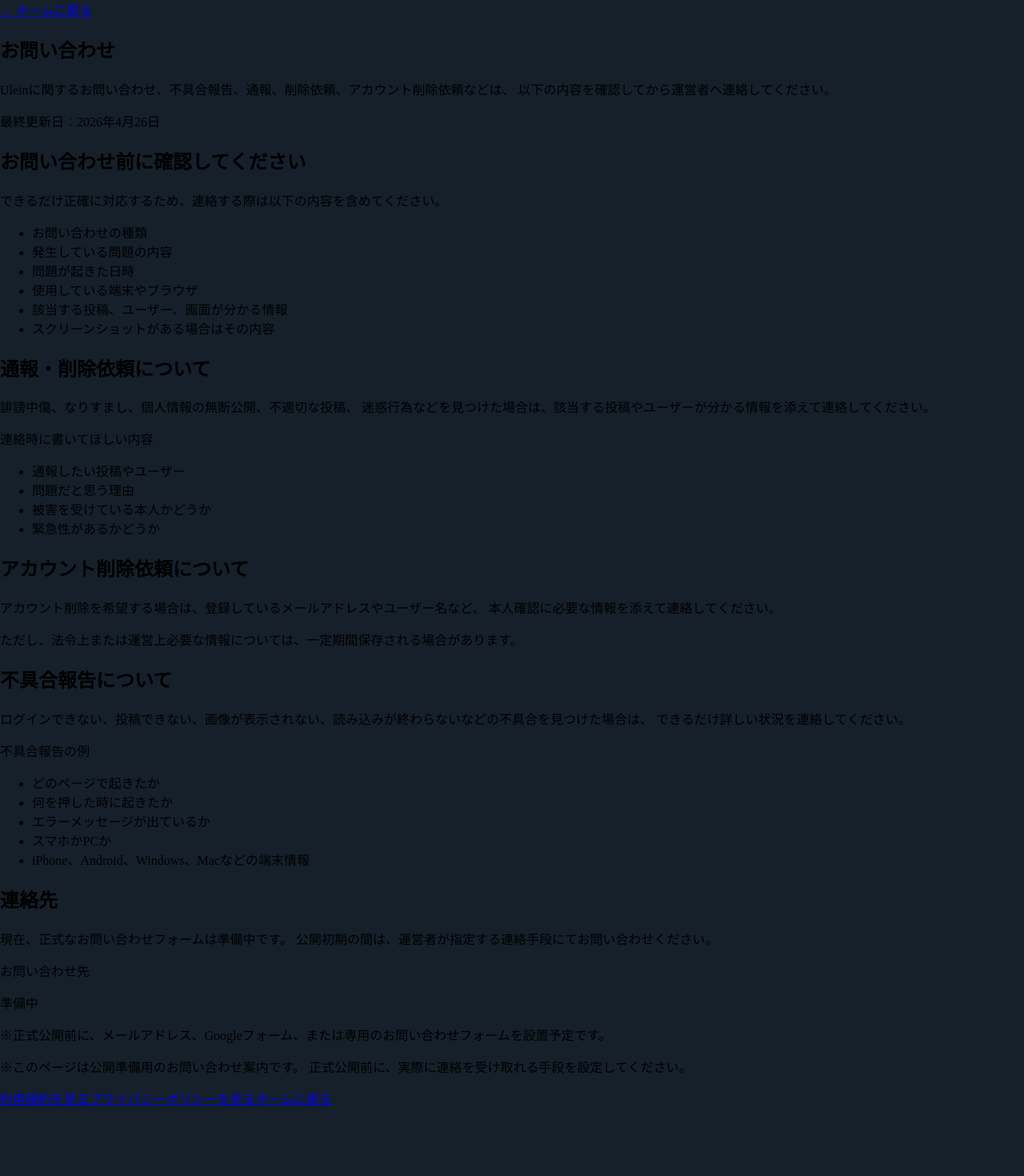
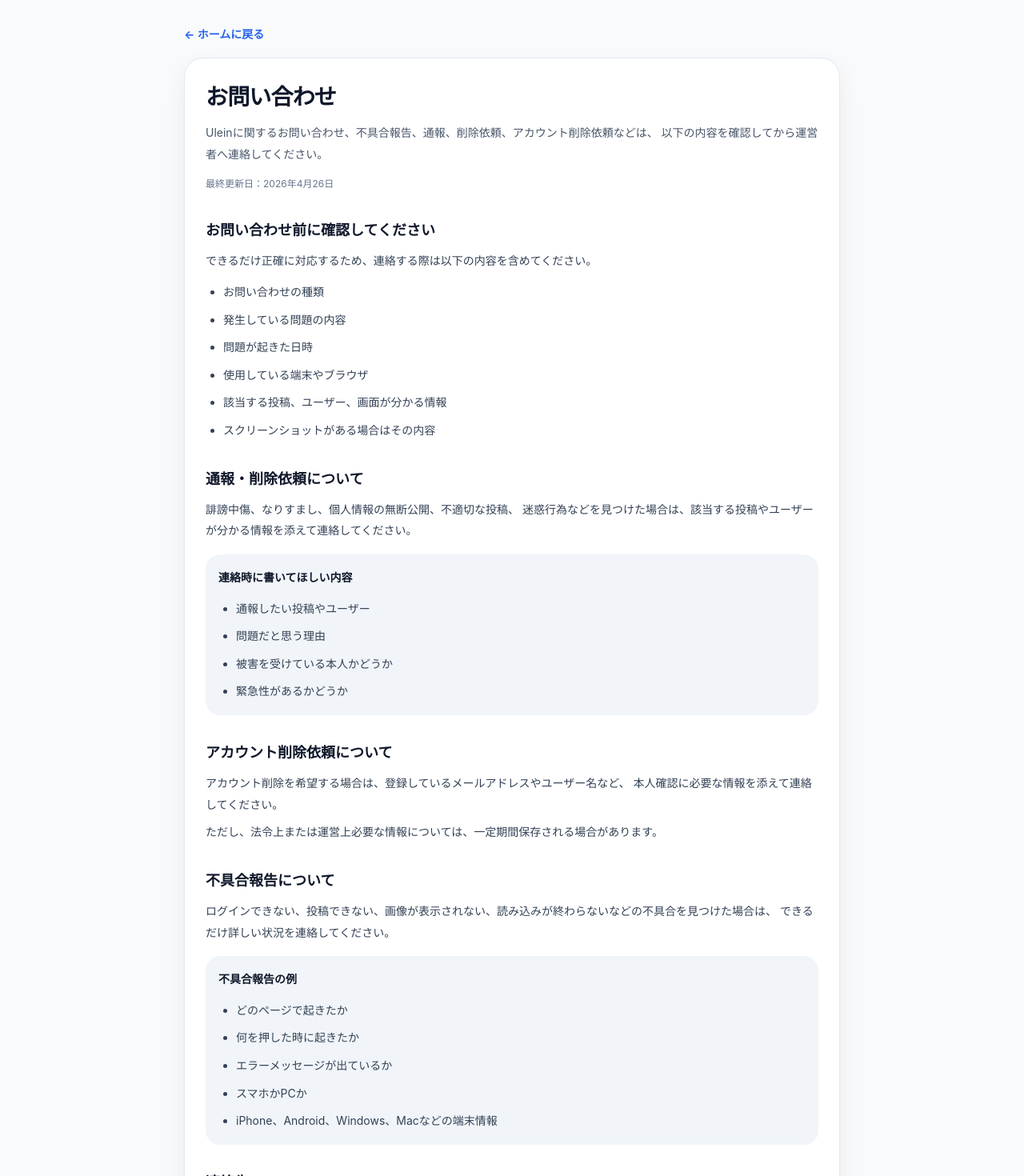
Before and after one commit to kazu4240/my-sns, a Next.js app: page /contact in a window 1280 px wide. Shown: the top 1470 px of the page at 80% size. Built offline with nearby package versions, Linux system fonts and the light colour scheme.

Commit message:
Improve contact page readability

```diff
--- a/app/contact/page.tsx
+++ b/app/contact/page.tsx
@@ -2,42 +2,97 @@
 
 export default function ContactPage() {
   return (
-    <main className="min-h-screen bg-slate-50 text-slate-900">
-      <div className="mx-auto max-w-3xl px-4 py-8">
-        <div className="mb-6">
+    <main
+      style={{
+        minHeight: "100vh",
+        background: "#f8fafc",
+        color: "#0f172a",
+        fontFamily:
+          'Inter, ui-sans-serif, system-ui, -apple-system, BlinkMacSystemFont, "Segoe UI", sans-serif',
+      }}
+    >
+      <div
+        style={{
+          maxWidth: "820px",
+          margin: "0 auto",
+          padding: "32px 16px",
+        }}
+      >
         <Link
           href="/"
-            className="text-sm font-semibold text-blue-600 hover:underline"
+          style={{
+            color: "#2563eb",
+            textDecoration: "none",
+            fontSize: "14px",
+            fontWeight: "bold",
+            display: "inline-block",
+            marginBottom: "20px",
+          }}
         >
           ← ホームに戻る
         </Link>
-        </div>
 
-        <section className="rounded-3xl border border-slate-200 bg-white p-6 shadow-sm">
-          <h1 className="text-2xl font-bold tracking-tight">
+        <section
+          style={{
+            border: "1px solid #e2e8f0",
+            borderRadius: "24px",
+            background: "#ffffff",
+            padding: "26px",
+            boxShadow: "0 10px 30px rgba(15, 23, 42, 0.06)",
+          }}
+        >
+          <h1
+            style={{
+              margin: 0,
+              fontSize: "28px",
+              letterSpacing: "-0.03em",
+              color: "#0f172a",
+            }}
+          >
             お問い合わせ
           </h1>
 
-          <p className="mt-3 text-sm leading-7 text-slate-600">
+          <p
+            style={{
+              marginTop: "14px",
+              color: "#475569",
+              fontSize: "14px",
+              lineHeight: 1.9,
+            }}
+          >
             Uleinに関するお問い合わせ、不具合報告、通報、削除依頼、アカウント削除依頼などは、
             以下の内容を確認してから運営者へ連絡してください。
           </p>
 
-          <p className="mt-2 text-xs text-slate-500">
+          <p
+            style={{
+              marginTop: "8px",
+              color: "#64748b",
+              fontSize: "12px",
+            }}
+          >
             最終更新日：2026年4月26日
           </p>
 
-          <div className="mt-8 space-y-8 text-sm leading-7 text-slate-700">
+          <div
+            style={{
+              marginTop: "34px",
+              display: "flex",
+              flexDirection: "column",
+              gap: "30px",
+              color: "#334155",
+              fontSize: "14px",
+              lineHeight: 1.9,
+            }}
+          >
             <section>
-              <h2 className="text-lg font-bold text-slate-900">
-                お問い合わせ前に確認してください
-              </h2>
+              <h2 style={headingStyle}>お問い合わせ前に確認してください</h2>
 
-              <p className="mt-2">
+              <p style={paragraphStyle}>
                 できるだけ正確に対応するため、連絡する際は以下の内容を含めてください。
               </p>
 
-              <ul className="mt-3 list-disc space-y-2 pl-6">
+              <ul style={listStyle}>
                 <li>お問い合わせの種類</li>
                 <li>発生している問題の内容</li>
                 <li>問題が起きた日時</li>
@@ -48,21 +103,17 @@
             </section>
 
             <section>
-              <h2 className="text-lg font-bold text-slate-900">
-                通報・削除依頼について
-              </h2>
+              <h2 style={headingStyle}>通報・削除依頼について</h2>
 
-              <p className="mt-2">
+              <p style={paragraphStyle}>
                 誹謗中傷、なりすまし、個人情報の無断公開、不適切な投稿、
                 迷惑行為などを見つけた場合は、該当する投稿やユーザーが分かる情報を添えて連絡してください。
               </p>
 
-              <div className="mt-4 rounded-2xl bg-slate-100 p-4">
-                <p className="font-bold text-slate-900">
-                  連絡時に書いてほしい内容
-                </p>
+              <div style={boxStyle}>
+                <p style={boxTitleStyle}>連絡時に書いてほしい内容</p>
 
-                <ul className="mt-2 list-disc space-y-2 pl-6">
+                <ul style={listStyle}>
                   <li>通報したい投稿やユーザー</li>
                   <li>問題だと思う理由</li>
                   <li>被害を受けている本人かどうか</li>
@@ -72,36 +123,30 @@
             </section>
 
             <section>
-              <h2 className="text-lg font-bold text-slate-900">
-                アカウント削除依頼について
-              </h2>
+              <h2 style={headingStyle}>アカウント削除依頼について</h2>
 
-              <p className="mt-2">
+              <p style={paragraphStyle}>
                 アカウント削除を希望する場合は、登録しているメールアドレスやユーザー名など、
                 本人確認に必要な情報を添えて連絡してください。
               </p>
 
-              <p className="mt-2">
+              <p style={paragraphStyle}>
                 ただし、法令上または運営上必要な情報については、一定期間保存される場合があります。
               </p>
             </section>
 
             <section>
-              <h2 className="text-lg font-bold text-slate-900">
-                不具合報告について
-              </h2>
+              <h2 style={headingStyle}>不具合報告について</h2>
 
-              <p className="mt-2">
+              <p style={paragraphStyle}>
                 ログインできない、投稿できない、画像が表示されない、読み込みが終わらないなどの不具合を見つけた場合は、
                 できるだけ詳しい状況を連絡してください。
               </p>
 
-              <div className="mt-4 rounded-2xl bg-slate-100 p-4">
-                <p className="font-bold text-slate-900">
-                  不具合報告の例
-                </p>
+              <div style={boxStyle}>
+                <p style={boxTitleStyle}>不具合報告の例</p>
 
-                <ul className="mt-2 list-disc space-y-2 pl-6">
+                <ul style={listStyle}>
                   <li>どのページで起きたか</li>
                   <li>何を押した時に起きたか</li>
                   <li>エラーメッセージが出ているか</li>
@@ -112,57 +157,93 @@
             </section>
 
             <section>
-              <h2 className="text-lg font-bold text-slate-900">
-                連絡先
-              </h2>
+              <h2 style={headingStyle}>連絡先</h2>
 
-              <p className="mt-2">
+              <p style={paragraphStyle}>
                 現在、正式なお問い合わせフォームは準備中です。
                 公開初期の間は、運営者が指定する連絡手段にてお問い合わせください。
               </p>
 
-              <div className="mt-4 rounded-2xl border border-slate-200 bg-slate-50 p-4">
-                <p className="text-sm font-bold text-slate-900">
+              <div
+                style={{
+                  marginTop: "16px",
+                  border: "1px solid #e2e8f0",
+                  borderRadius: "18px",
+                  background: "#f8fafc",
+                  padding: "16px",
+                }}
+              >
+                <p
+                  style={{
+                    margin: 0,
+                    color: "#0f172a",
+                    fontSize: "14px",
+                    fontWeight: "bold",
+                  }}
+                >
                   お問い合わせ先
                 </p>
 
-                <p className="mt-2 text-sm text-slate-600">
+                <p
+                  style={{
+                    margin: "8px 0 0",
+                    color: "#475569",
+                    fontSize: "14px",
+                  }}
+                >
                   準備中
                 </p>
 
-                <p className="mt-3 text-xs leading-6 text-slate-500">
+                <p
+                  style={{
+                    margin: "12px 0 0",
+                    color: "#64748b",
+                    fontSize: "12px",
+                    lineHeight: 1.8,
+                  }}
+                >
                   ※正式公開前に、メールアドレス、Googleフォーム、または専用のお問い合わせフォームを設置予定です。
                 </p>
               </div>
             </section>
           </div>
 
-          <div className="mt-10 rounded-2xl bg-slate-100 p-4 text-xs leading-6 text-slate-600">
-            <p>
+          <div
+            style={{
+              marginTop: "36px",
+              borderRadius: "18px",
+              background: "#f1f5f9",
+              padding: "16px",
+              color: "#475569",
+              fontSize: "12px",
+              lineHeight: 1.8,
+            }}
+          >
             ※このページは公開準備用のお問い合わせ案内です。
             正式公開前に、実際に連絡を受け取れる手段を設定してください。
-            </p>
           </div>
 
-          <div className="mt-8 flex flex-col gap-3 sm:flex-row">
-            <Link
-              href="/terms"
-              className="rounded-full border border-slate-300 px-5 py-3 text-center text-sm font-semibold text-slate-700 hover:bg-slate-50"
+          <div
+            style={{
+              marginTop: "28px",
+              display: "flex",
+              gap: "12px",
+              flexWrap: "wrap",
+            }}
           >
+            <Link href="/terms" style={subButtonStyle}>
               利用規約を見る
             </Link>
 
-            <Link
-              href="/privacy"
-              className="rounded-full border border-slate-300 px-5 py-3 text-center text-sm font-semibold text-slate-700 hover:bg-slate-50"
-            >
+            <Link href="/privacy" style={subButtonStyle}>
               プライバシーポリシーを見る
             </Link>
 
-            <Link
-              href="/"
-              className="rounded-full bg-slate-900 px-5 py-3 text-center text-sm font-semibold text-white hover:bg-slate-700"
-            >
+            <Link href="/account/delete" style={subButtonStyle}>
+              アカウント削除について
+            </Link>
+
+            <Link href="/" style={mainButtonStyle}>
               ホームに戻る
             </Link>
           </div>
@@ -171,3 +252,64 @@
     </main>
   );
 }
+
+const headingStyle = {
+  margin: 0,
+  marginBottom: "8px",
+  fontSize: "18px",
+  color: "#0f172a",
+  fontWeight: "bold",
+} as const;
+
+const paragraphStyle = {
+  margin: "8px 0 0",
+} as const;
+
+const listStyle = {
+  margin: "12px 0 0",
+  paddingLeft: "22px",
+  display: "flex",
+  flexDirection: "column",
+  gap: "8px",
+} as const;
+
+const boxStyle = {
+  marginTop: "16px",
+  borderRadius: "18px",
+  background: "#f1f5f9",
+  padding: "16px",
+} as const;
+
+const boxTitleStyle = {
+  margin: 0,
+  color: "#0f172a",
+  fontSize: "14px",
+  fontWeight: "bold",
+} as const;
+
+const mainButtonStyle = {
+  display: "inline-flex",
+  alignItems: "center",
+  justifyContent: "center",
+  borderRadius: "9999px",
+  background: "#0f172a",
+  color: "#ffffff",
+  padding: "12px 18px",
+  fontSize: "14px",
+  fontWeight: "bold",
+  textDecoration: "none",
+} as const;
+
+const subButtonStyle = {
+  display: "inline-flex",
+  alignItems: "center",
+  justifyContent: "center",
+  borderRadius: "9999px",
+  border: "1px solid #cbd5e1",
+  background: "#ffffff",
+  color: "#334155",
+  padding: "12px 18px",
+  fontSize: "14px",
+  fontWeight: "bold",
+  textDecoration: "none",
+} as const;
```
Lines whose indentation alone changed are shown as unchanged.
